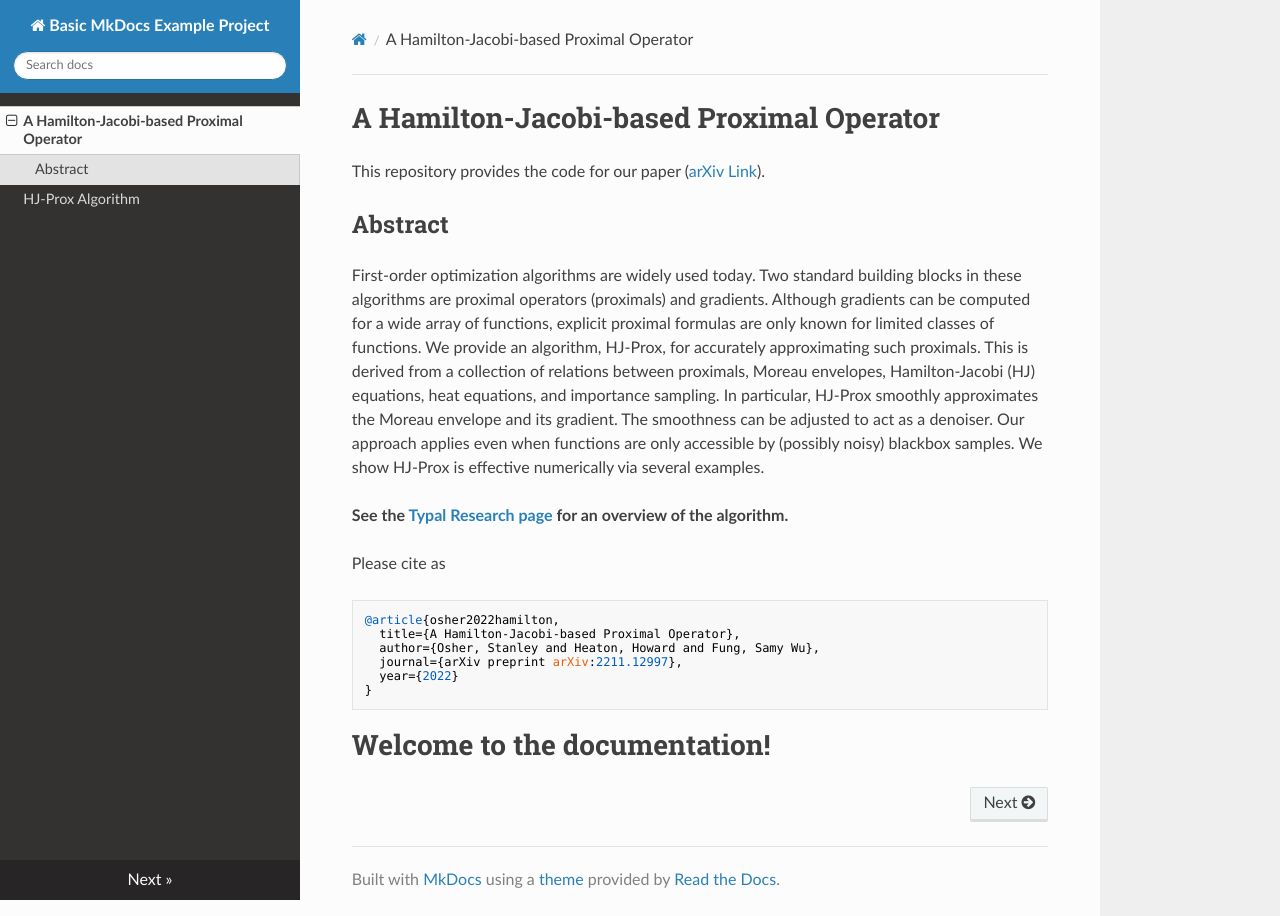
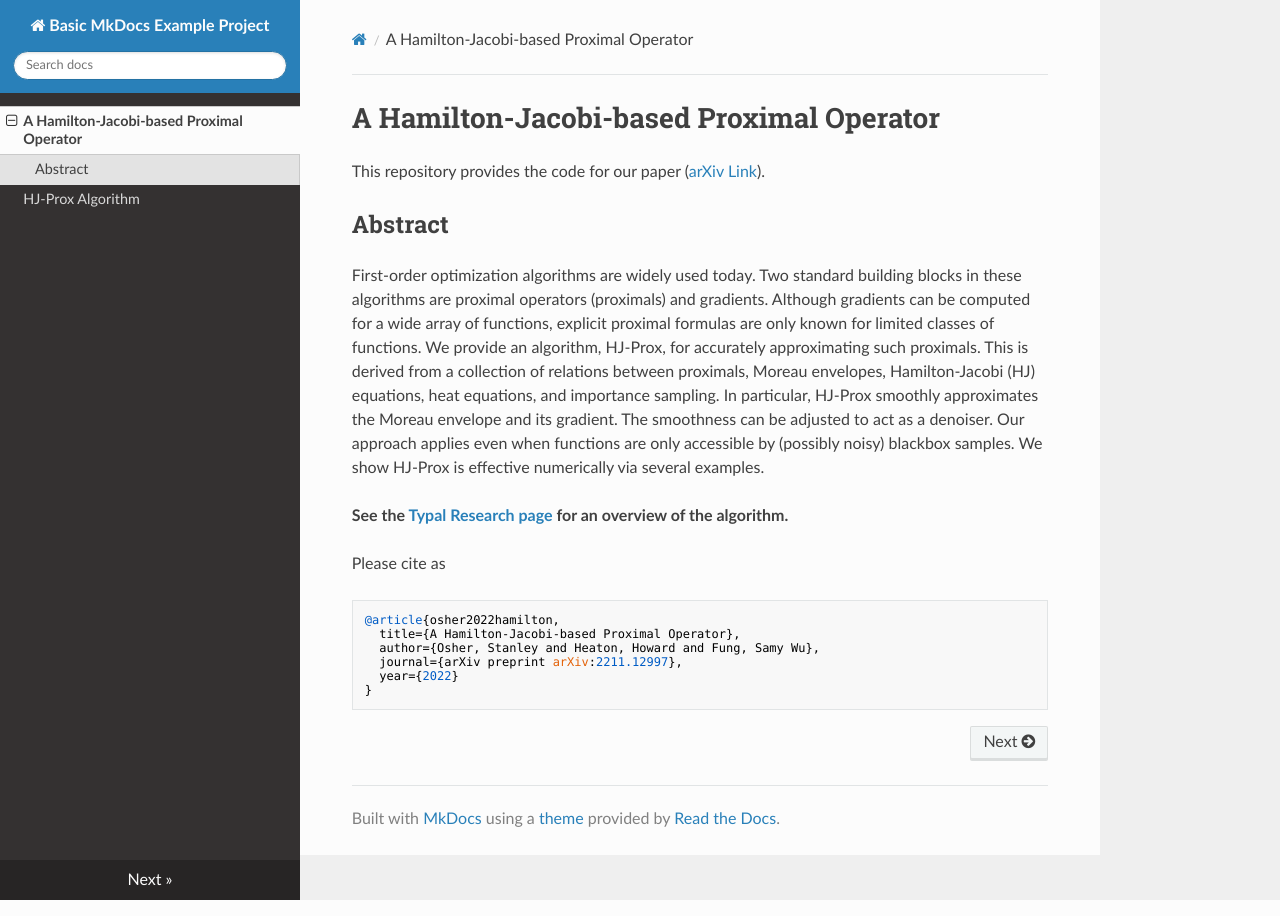
Before and after one commit to mines-opt-ml/hj-prox, an MkDocs documentation site: the page built from docs/index.md, in a window 1280 px wide. Built offline with MkDocs 1.6.1, drawn with Linux system fonts in a browser that asks for light colours; nearby versions of some CDN libraries.

Commit message:
Update index.md

```diff
--- a/docs/index.md
+++ b/docs/index.md
@@ -1,3 +1 @@
 {!README.md!}
-
-# Welcome to the documentation!
```
